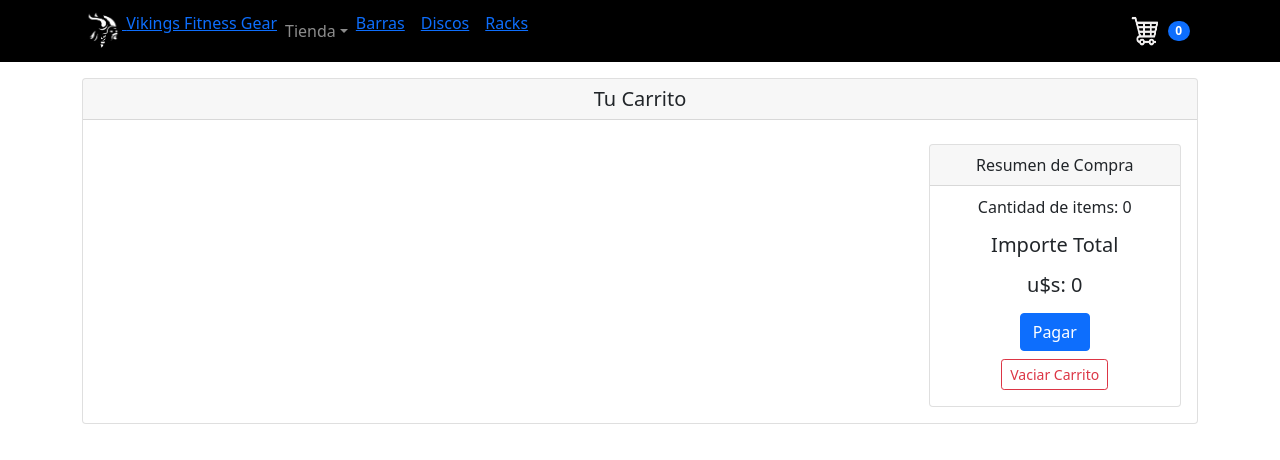
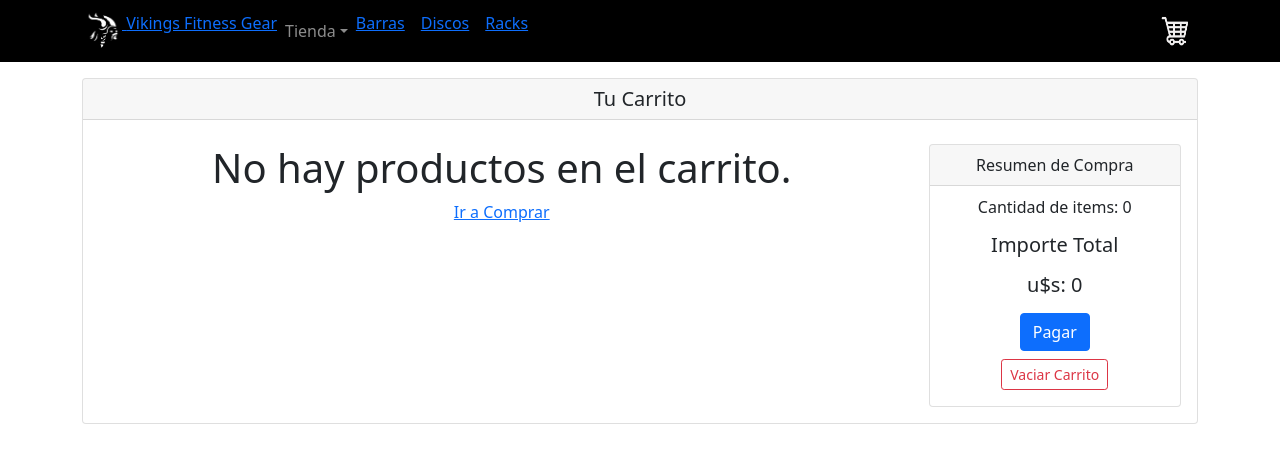
Before and after one commit to emuruags/coderhouse-reactjs, a React (Create React App) app: page /cart in a window 1280 px wide. Shown: the top 460 px of the page. Built offline with nearby package versions, Linux system fonts and the light colour scheme.

Commit message:
Desafio CartView

```diff
--- a/src/components/CarWidget/CarWidget.jsx
+++ b/src/components/CarWidget/CarWidget.jsx
@@ -5,8 +5,9 @@ import { Link } from 'react-router-dom'
 import { useCartContext } from '../../context/CarContext'
 
 function CarWidget() {
-  const { quantityIconCart } = useCartContext()
-
+  const { cartList, quantityIconCart } = useCartContext()
+  console.log('el valor de cartList.length es');
+  console.log(cartList.length);
   return (
     <>
 
@@ -19,9 +20,14 @@ function CarWidget() {
           />
         </Link>
 
+        {/* Styling condicional */}
+        {cartList.length === 0 ?
+                <></>
+              :
                 <Badge bg="primary" pill  className="ms-2 ">
                   { quantityIconCart() }
                 </Badge>
+        }
 
     </>
 
--- a/src/components/Cart/Cart.jsx
+++ b/src/components/Cart/Cart.jsx
@@ -11,10 +11,14 @@ import { BsTrash } from "react-icons/bs";
 import { useCartContext } from '../../context/CarContext'
 import Item from '../Item/Item'
 import Col from 'react-bootstrap/esm/Col';
+import { Link } from 'react-router-dom';
+import ItemDetailContainer from '../../containers/ItemDetailContainer/ItemDetailContainer';
 
 function Cart() {
 
   const {cartList, emptyCart, removeFromCart, quantityIconCart, totalPrice} = useCartContext()
+
+
 
   return (
     // <div>Cart</div>
@@ -41,6 +45,14 @@ function Cart() {
                           <Row className="pt-2">
                             <Col className='col-9'>
 
+
+                            {cartList.length === 0
+                              ?
+                                  <div>
+                                      <h1>No hay productos en el carrito.</h1>
+                                      <Link to='/' >Ir a Comprar</Link>
+                                  </div>
+                              :
                                   <Row xs={1} md={1} className="g-4">
 
                                       { cartList.map( (prod) =>
@@ -83,6 +95,10 @@ function Cart() {
 
 
                                   </Row>
+                              }
+
+
+
 
                             </Col>
                             <Col className='col-3'>
--- a/src/components/Navbar/NavBar.jsx
+++ b/src/components/Navbar/NavBar.jsx
@@ -12,12 +12,15 @@ import { NavLink, Link } from 'react-router-dom'
 import {useState, useEffect} from 'react';
 import { getFetchCategorias } from '../../helpers/getFetch'
 
+// import { useCartContext } from '../../context/CarContext'
+
 
 
 function NavBar() {
 
     const [prods, setProds] = useState ([])
 
+    // const {cartList} = useCartContext()
 
     useEffect ( () => {
 
@@ -109,7 +112,15 @@ function NavBar() {
                             <Nav>
 
                             <Nav.Link eventKey={2} href="#memes">
-                                <CarWidget/>
+
+                               <CarWidget/>
+
+                                {/* {cartList.length === 0 ?
+                                        <></>
+                                    :
+                                    <CarWidget/>
+                                }    */}
+
                             </Nav.Link>
                             </Nav>
                         </Navbar.Collapse>
```
Lines whose indentation alone changed are shown as unchanged.
